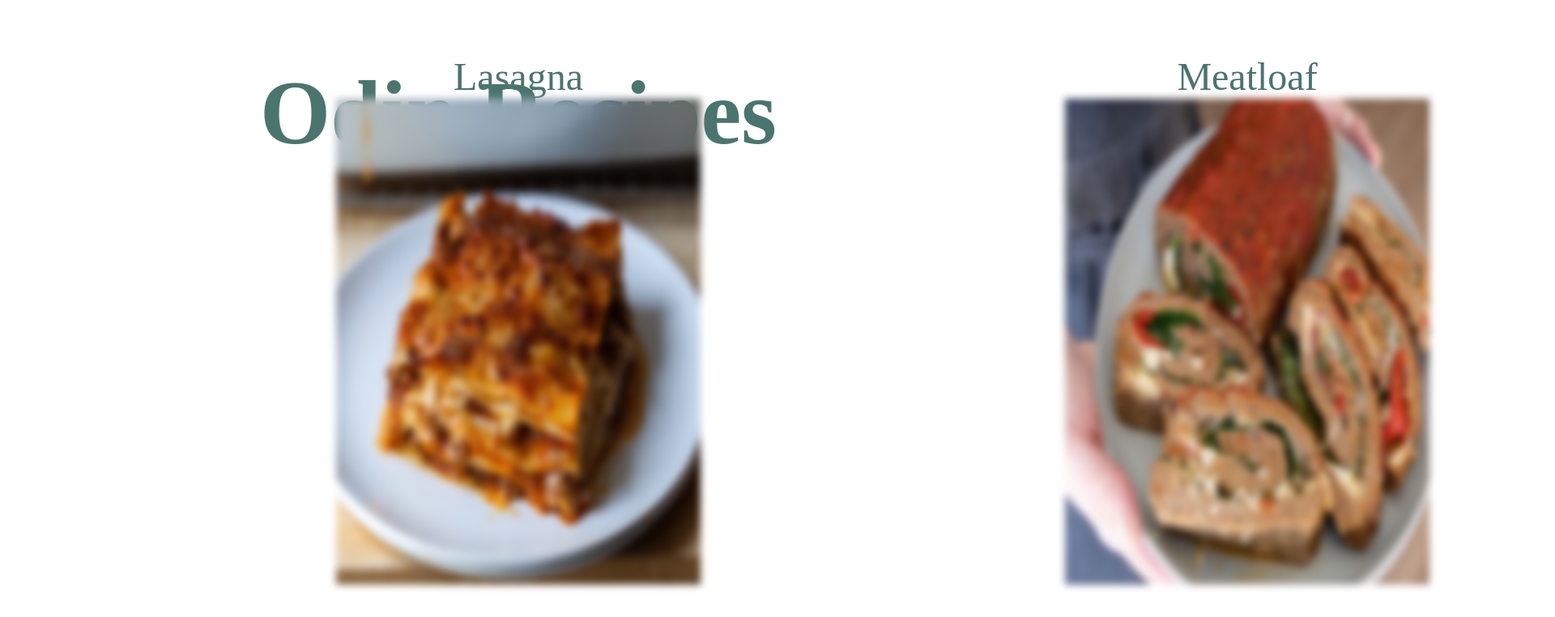
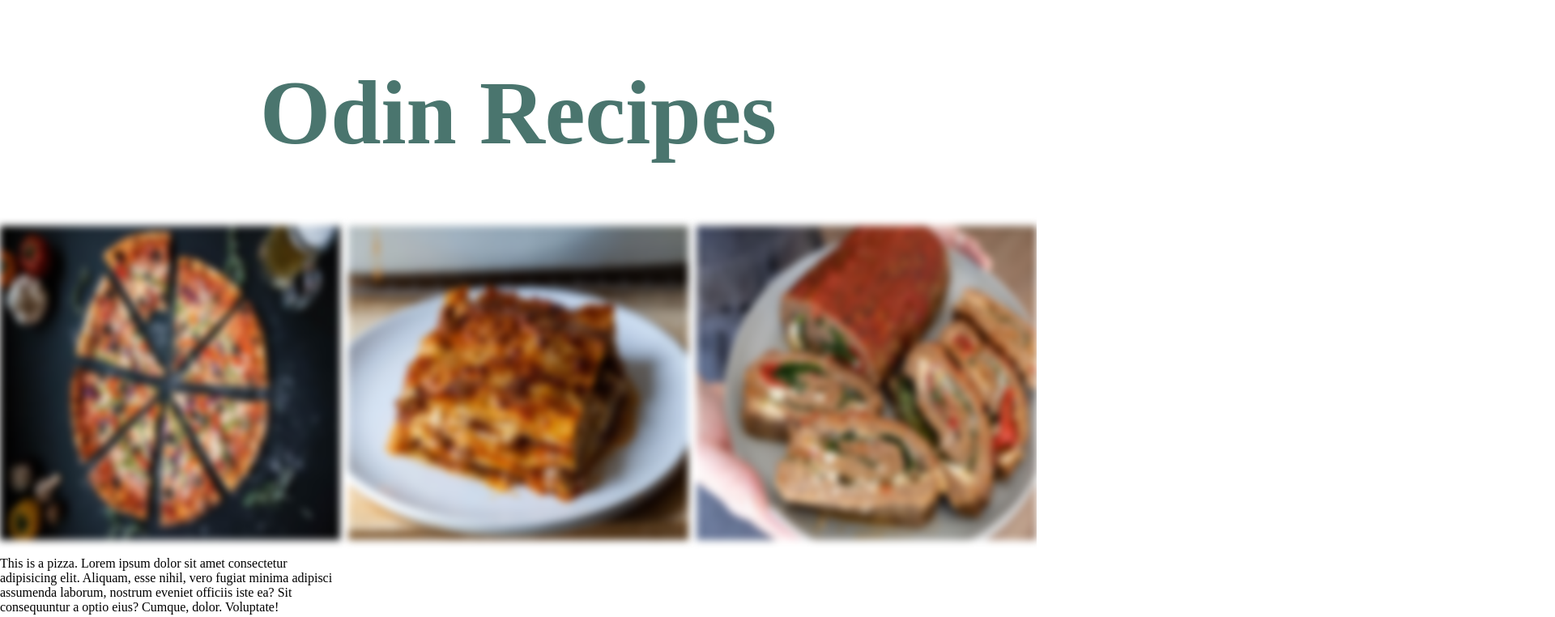
Before and after one commit to Neeeyc/odin-recipes, a plain HTML site: page index.html in a window 1280 px wide. Shown: the top 762 px of the page at 81% size, 1920 px wide, since content can reach past the window. Drawn offline with Linux system fonts and the light colour scheme.

Commit message:
Finished pizza subpage

```diff
--- a/index.html
+++ b/index.html
@@ -11,19 +11,14 @@
     <h1>Odin Recipes</h1>
     <div id="container">
         <div class="pizza">
-            <a href="/recipes/pizza.html">Pizza
-                <img src="images/pizza.jpg" alt="pizza">
-            </a>
+            <a href="recipes/pizza.html"><img src="images/pizza.jpg" alt=""></a>
+            <p>This is a pizza. Lorem ipsum dolor sit amet consectetur adipisicing elit. Aliquam, esse nihil, vero fugiat minima adipisci assumenda laborum, nostrum eveniet officiis iste ea? Sit consequuntur a optio eius? Cumque, dolor. Voluptate!</p>
         </div>
         <div class="lasagna">
-            <a href="recipes/lasagna.html">Lasagna
-                <img src="images/lasagna.jpg" alt="lasagna">
-            </a>
+            <a href="recipes/lasagna.html"><img src="images/lasagna.jpg" alt=""></a>
         </div>
         <div class="meatloaf">
-            <a href="recipes/meatloaf.html">Meatloaf
-                <img src="images/meatloaf.jpg" alt="meatloaf">
-            </a>
+            <a href="recipes/meatloaf.html"><img src="images/meatloaf.jpg" alt=""></a>
         </div>
     </div>
 </body>
--- a/styles/index.css
+++ b/styles/index.css
@@ -5,7 +5,6 @@ body{
     background-image: url("../images/background.jpg");
     background-repeat: no-repeat;
     background-size: cover;
-    overflow: hidden;
 }
 
 h1{
@@ -17,38 +16,24 @@ h1{
 }
 
 #container{
-    display: grid;
-    grid-template-columns: 1fr 1fr 1fr;
-    position:absolute;
-    top:50%;
-    left:50%;
-    transform: translate(-50%, -50%);
+    display:flex;
+    flex-direction: row;
+    justify-content: center;
+    gap: 10px;
+    width:100vw;
+    height: 70%;
 }
 
-.pizza, .meatloaf, .lasagna{
-    position: relative;
-    width: 900px;
-    height: 100%;
-    text-align: center;
+div{
+    width: 33%;
 }
 
 img{
-    height: 600px;
     width: 100%;
+    height: 100%;
     filter:blur(5px);
 }
 
 img:hover{
     filter:blur(0px);
 }
-
-a{
-    position: absolute;
-    top: 50%;
-    left: 50%;
-    transform: translate(-50%, -50%);
-    z-index: 1;
-    color:#4A756E;
-    font-size: 3em;
-    text-decoration: none;
-}
```
Also changed, not shown: 1 other file.
